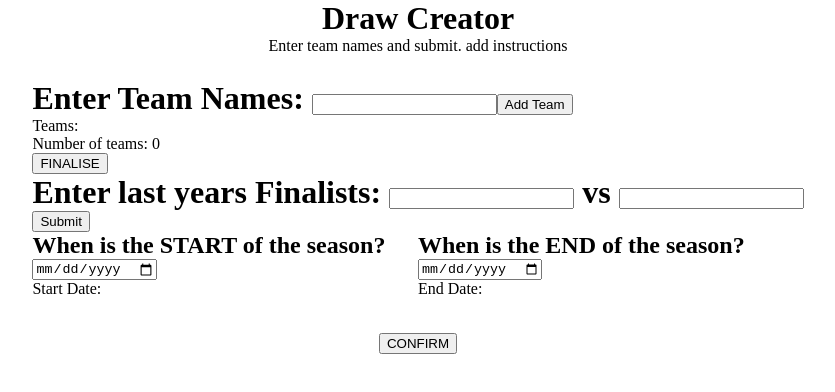
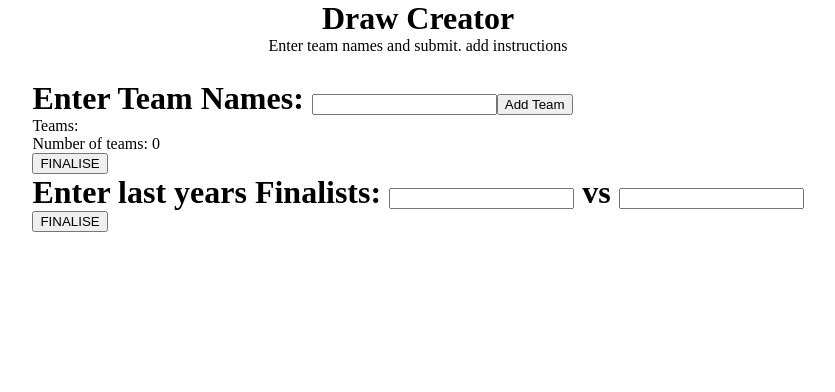
Before and after one commit to mitchanderson202/Draw-Creator, a React (Vite) app: page / in a window 1280 px wide. Both pictures are taken after a click on the button "FINALISE". Shown: the top 392 px of the page, without its empty margins (222-1057 px from the left). Built offline with nearby package versions, Linux system fonts and the light colour scheme.

Commit message:
updated some components for rendering

```diff
--- a/src/App.tsx
+++ b/src/App.tsx
@@ -8,7 +8,6 @@ function App() {
     <div className="App">
       <Welcome />
       <Teams />
-      <Rounds />
     </div>
   );
 }
--- a/src/components/Draw/Draw.tsx
+++ b/src/components/Draw/Draw.tsx
@@ -5,3 +5,7 @@ const Draw = () => {
 };
 
 export default Draw;
+
+// some sort of box with round
+// then displaying all games and bye or not?
+// logic so teams can't play eachother within n amount of weeks
--- a/src/components/Finalists/Finalists.tsx
+++ b/src/components/Finalists/Finalists.tsx
@@ -1,3 +1,4 @@
+import Rounds from "../Rounds/Rounds";
 import "./Finalists.scss";
 import { useState } from "react";
 
@@ -49,9 +50,19 @@ const Finalists = ({ teamName }: FinalistsProps) => {
           <input required className="FinalistsInput1" /> vs{" "}
           <input required className="FinalistsInput2" />
         </h1>
-        <button>Submit</button>
+        <button>FINALISE</button>
       </form>
-      {confirmFinalists && <p>{confirmFinalists}</p>}
+
+      {confirmFinalists === "Invalid team names" ? (
+        <p>{confirmFinalists}</p>
+      ) : (
+        confirmFinalists && (
+          <div>
+            <p>{confirmFinalists}</p>
+            <Rounds />
+          </div>
+        )
+      )}
     </div>
   );
 };
--- a/src/components/Rounds/Rounds.tsx
+++ b/src/components/Rounds/Rounds.tsx
@@ -1,6 +1,6 @@
 import Draw from "../Draw/Draw";
 import "./Rounds.scss";
-import { useState, useRef } from "react";
+import { useState } from "react";
 
 const Rounds = () => {
   const [startDate, setStartDate] = useState("");
@@ -45,7 +45,7 @@ const Rounds = () => {
         ) : (
           ""
         )}
-        <button onClick={handleConfirm}>CONFIRM</button>
+        <button onClick={handleConfirm}>FINALISE</button>
         {renderDraw && <Draw />}
       </div>
     </div>
```
Also changed, not shown: 2 other files (tests, documents, lock files or other folders).
